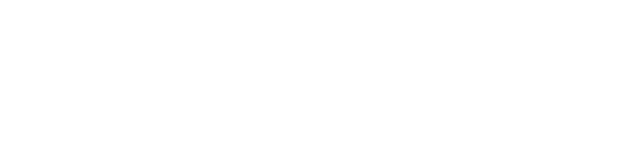
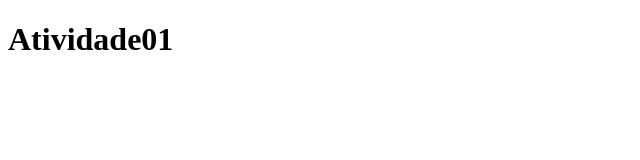
Before and after one commit to Gustavomullersouza/ambientes-teste, a plain HTML site: page index.html in a window 1280 px wide. Shown: the whole page, without its empty margins (0-640 px from the left). Drawn offline with Linux system fonts and the light colour scheme.

Commit message:
atualizacao

```diff
--- a/index.html
+++ b/index.html
@@ -6,6 +6,6 @@
     <title>Document</title>
 </head>
 <body>
-
+    <h1>Atividade01</h1>
 </body>
 </html>
```
